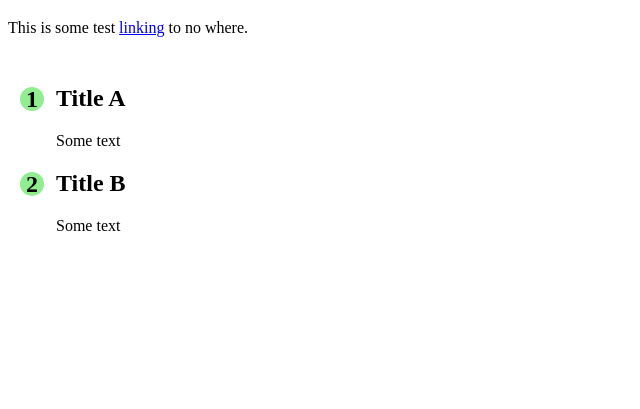
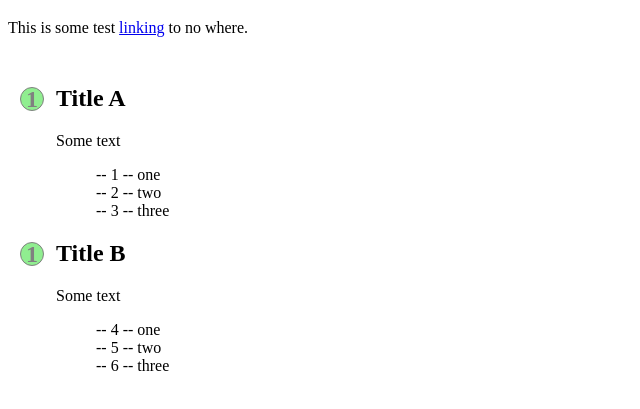
Before and after one commit to carltonj2000/css-before-after, a plain HTML site: page index.html in a window 1280 px wide. Shown: the part 61-470 px from the top of the page, without its empty margins (0-640 px from the left). Drawn offline with Linux system fonts and the light colour scheme.

Commit message:
coutinuous ordered list

```diff
--- a/index.html
+++ b/index.html
@@ -17,8 +17,18 @@
     <div class="counters">
       <h2 class="section">Title A</h2>
       <p>Some text</p>
+      <ol>
+        <li>one</li>
+        <li>two</li>
+        <li>three</li>
+      </ol>
       <h2 class="section">Title B</h2>
       <p>Some text</p>
+      <ol>
+        <li>one</li>
+        <li>two</li>
+        <li>three</li>
+      </ol>
     </div>
     <script></script>
     <!-- <script src="js/main.js"></script> -->
--- a/styles.css
+++ b/styles.css
@@ -23,14 +23,15 @@ a[data-tool-tip]:hover::after {
 
 .counters {
   margin: 3em;
-  counter-reset: counter-name;
+  counter-reset: counter-heading;
+  counter-reset: counter-list;
 }
 .section {
   position: relative;
 }
 .section::before {
-  counter-increment: counter-name;
-  content: counter(counter-name);
+  counter-increment: counter-heading;
+  content: counter(counter-heading);
   position: absolute;
   left: -1.5em;
   top: 0.1em;
@@ -42,4 +43,16 @@ a[data-tool-tip]:hover::after {
   display: flex;
   justify-content: center;
   align-items: center;
+  border: 1px solid gray;
+  box-sizing: border-box;
+  color: gray;
 }
+
+.counters ol {
+  list-style: none;
+}
+
+.counters li::before {
+  counter-increment: counter-list;
+  content: "-- " counter(counter-list) " -- ";
+}
```
